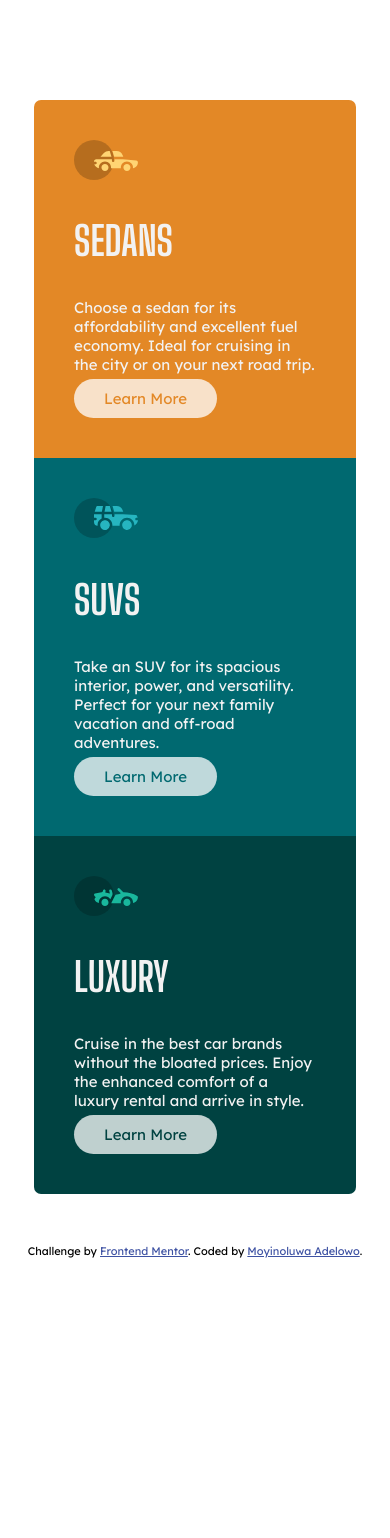
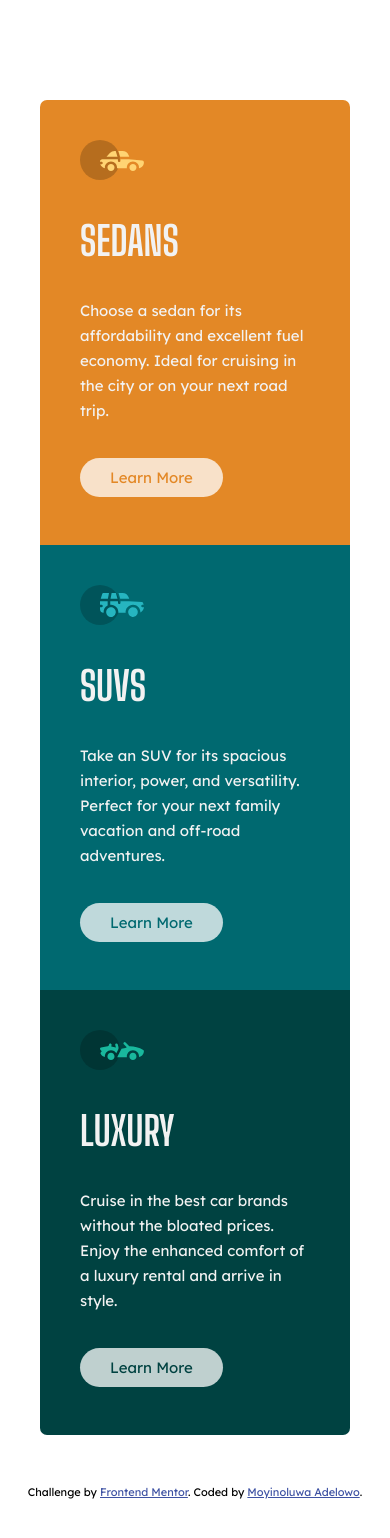
Before and after one commit to Moyinoluwa-10/Frontend-Mentor-3-column-preview-card-component, a plain HTML site: page index.html in a window 390 px wide. Before the commit the page ends 1358 px from the top, so only its background shows below. Drawn offline with Linux system fonts and the light colour scheme.

Commit message:
Update style.css

```diff
--- a/style.css
+++ b/style.css
@@ -15,11 +15,12 @@
 
 }
 
+/* Styling Page */
 #main {
     display: flex;
-    height: 640px;
     justify-content: center;
     align-items: center;
+    margin: 100px auto 50px auto;
 }
 
 body {
@@ -36,9 +37,37 @@ body {
 }
 
 /* Styling the body */
-.body {
+.wording {
     padding-bottom: 75px;
     line-height: 25px;
+}
+
+
+/* Styling Sections */
+.section {
+    width: 250px;
+    height: 400px;
+}
+
+#section1 {
+    background-color: var(--Bright-orange);
+    border-style: none;
+    border-radius: 7px 0 0 7px;
+    padding: 40px 0px 50px 40px;
+}
+
+
+#section2 {
+    background-color: var(--Dark-cyan);
+    border-style: none;
+    padding: 40px 0px 50px 40px;
+}
+
+#section3 {
+    background-color: var(--Very-dark-cyan);
+    border-style: none;
+    border-radius: 0 7px 7px 0;
+    padding: 40px 0px 50px 40px;
 }
 
 /* Styling Links */
@@ -80,35 +109,10 @@ body {
     border: 2px solid var(--Transparent-white);
 }
 
-/* Styling Sections */
-#section1 {
-    background-color: var(--Bright-orange);
-    border-style: none;
-    border-radius: 7px 0 0 7px;
-    width: 19%;
-    padding: 40px 0px 50px 40px;
-}
-
-
-#section2 {
-    background-color: var(--Dark-cyan);
-    border-style: none;
-    width: 19%;
-    padding: 40px 0px 50px 40px;
-}
-
-#section3 {
-    background-color: var(--Very-dark-cyan);
-    border-style: none;
-    border-radius: 0 7px 7px 0;
-    width: 19%;
-    padding: 40px 0px 50px 40px;
-}
-
 .attribution {
     font-size: 11px;
     text-align: center;
-    margin-bottom: 80px;
+    margin-bottom: 50px;
     color: black;
 }
 
@@ -118,67 +122,65 @@ body {
 
 
  /* Responsiveness */
- @media screen and (min-width:900px) and (max-width:1200px) {
-    #section1 {
-        width: 25%;
+ @media screen and (min-width:750px) and (max-width:950px) {
+    /* Styling Page */
+    body {
+        padding: 0 20px;
     }
 
+    /* Styling Sections */
+    .section {
+        width: 145px;
+        height: 450px;
+    }
+
+    #section1 {
+        padding: 40px 40px 50px 40px;
+    }
+
+
     #section2 {
-        width: 25%;
+        padding: 40px 40px 50px 40px;
     }
 
     #section3 {
-        width: 25%;
+        padding: 40px 40px 50px 40px;
+    }
+
+    br {
+        display: none;
     }
 
 }
 
-@media screen and (min-width:750px) and (max-width:900px) {
-    body {
-        padding: 0 10px;
-    }
-    #section1 {
-        width: 40%;
-        padding-left: 20px;
-    }
-
-    #section2 {
-        width: 40%;
-        padding-left: 20px;
-    }
-
-    #section3 {
-        width: 40%;
-        padding-left: 20px;
-    }
-
-}
-
-  @media screen and (min-width:500px) and (max-width:770px) {
+@media screen and (max-width:750px) {
+    /* Styling Body */
     body {
         margin: 100px auto;
     }
 
     #main {
         flex-direction: column;
-        height: 100%;
         align-items: center;
         justify-items: center;
     }
 
+    /* Styling Section */
+    .section {
+        width: 230px;
+        height: 355px;
+    }
+
     #section1 {
-        width: 50%;
         border-radius: 7px 7px 0 0 ;
         padding: 40px 40px 50px 40px;
     }
 
     #section2 {
-        width: 50%;
         padding: 40px 40px 50px 40px;
     }
 
     #section3 {
-        width: 50%;
         border-radius: 0 0 7px 7px ;
         padding: 40px 40px 50px 40px;
     }
@@ -187,49 +189,8 @@ body {
         display: none;
     }
 
-    .attribution {
-        margin-top: 50px;
-        margin-bottom: 0;
+    .wording {
+        padding-bottom: 30px;
     }
 
- }
-
- @media screen and (max-width:500px) {
-    body {
-        margin: 100px auto;
-    }
-
-    #main {
-        flex-direction: column;
-        height: 100%;
-        align-items: center;
-        justify-items: center;
-    }
-
-    #section1 {
-        width: 62%;
-        border-radius: 7px 7px 0 0 ;
-        padding: 40px 40px 50px 40px;
-    }
-
-    #section2 {
-        width: 62%;
-        padding: 40px 40px 50px 40px;
-    }
-
-    #section3 {
-        width: 62%;
-        border-radius: 0 0 7px 7px ;
-        padding: 40px 40px 50px 40px;
-    }
-
-    br {
-        display: none;
-    }
-
-    .attribution {
-        margin-top: 50px;
-        margin-bottom: 0;
-    }
-
- }
+}
```
